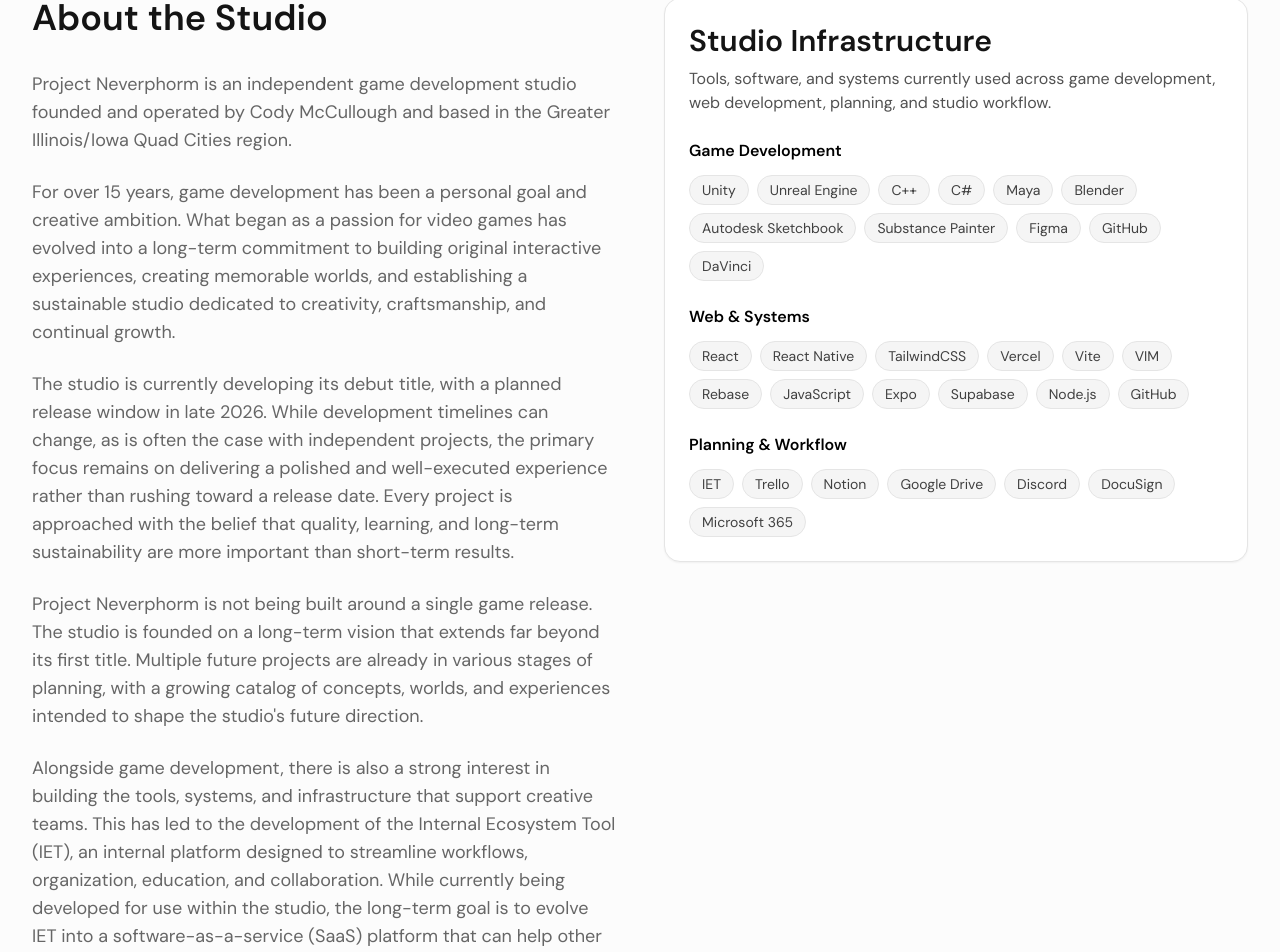
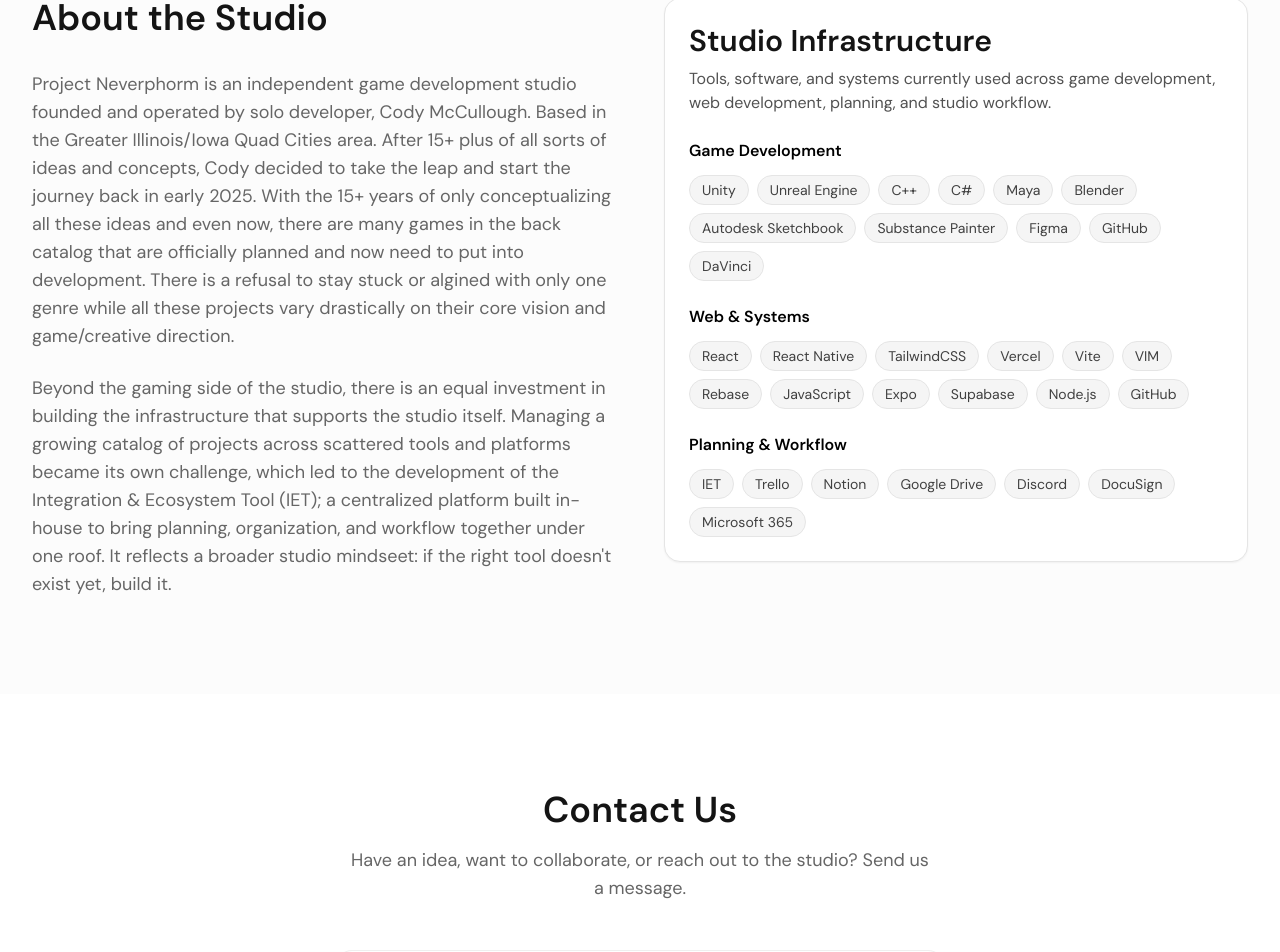
Before and after one commit to Minxci/neverphorm-site, a React (Vite) app in the folder apps/web/: page / in a window 1280 px wide. Shown: the part 1129-2081 px from the top of the page. Built offline with nearby package versions, Linux system fonts and the light colour scheme; the HTML template or start-up script is replaced by a standard one; what pocketbase would draw is missing.

Commit message:
updated the sitemap xml

```diff
--- a/apps/web/src/pages/HomePage.jsx
+++ b/apps/web/src/pages/HomePage.jsx
@@ -114,38 +114,17 @@ const HomePage = () => {
               </h2>
               <div className="space-y-6 text-base md:text-lg leading-relaxed text-muted-foreground">
                 <p>
-                  Project Neverphorm is an independent game development studio founded and operated by Cody McCullough and based in
-                  the Greater Illinois/Iowa Quad Cities region.
-                </p>
-
-                <p>
-                  For over 15 years, game development has been a personal goal and creative ambition. What began as a passion for
-                  video games has evolved into a long-term commitment to building original interactive experiences, creating
-                  memorable worlds, and establishing a sustainable studio dedicated to creativity, craftsmanship, and continual
-                  growth.
+                  Project Neverphorm is an independent game development studio founded and operated by solo developer, Cody McCullough. Based in
+                  the Greater Illinois/Iowa Quad Cities area. After 15+ plus of all sorts of ideas and concepts, Cody decided to take the leap
+                  and start the journey back in early 2025. With the 15+ years of only conceptualizing all these ideas and even now, there are many games
+                  in the back catalog that are officially planned and now need to put into development. There is a refusal to stay stuck or algined with only
+                  one genre while all these projects vary drastically on their core vision and game/creative direction.
                 </p>
                 <p>
-                  The studio is currently developing its debut title, with a planned release window in late 2026. While development
-                  timelines can change, as is often the case with independent projects, the primary focus remains on delivering a
-                  polished and well-executed experience rather than rushing toward a release date. Every project is approached with
-                  the belief that quality, learning, and long-term sustainability are more important than short-term results.
-                </p>
-                <p>
-                  Project Neverphorm is not being built around a single game release. The studio is founded on a long-term vision
-                  that extends far beyond its first title. Multiple future projects are already in various stages of planning, with
-                  a growing catalog of concepts, worlds, and experiences intended to shape the studio's future direction.
-                </p>
-                <p>
-                  Alongside game development, there is also a strong interest in building the tools, systems, and infrastructure
-                  that support creative teams. This has led to the development of the Internal Ecosystem Tool (IET), an internal
-                  platform designed to streamline workflows, organization, education, and collaboration. While currently being
-                  developed for use within the studio, the long-term goal is to evolve IET into a software-as-a-service (SaaS)
-                  platform that can help other small and mid-sized creative teams improve their own production pipelines and
-                  operations.
-                </p>
-                <p>
-                  At its core, Project Neverphorm is focused on building meaningful games, practical tools, and a sustainable
-                  creative future—one project at a time.
+                  Beyond the gaming side of the studio, there is an equal investment in building the infrastructure that supports the
+                  studio itself. Managing a growing catalog of projects across scattered tools and platforms became its own challenge,
+                  which led to the development of the Integration & Ecosystem Tool (IET); a centralized platform built in-house to bring planning,
+                  organization, and workflow together under one roof. It reflects a broader studio mindseet: if the right tool doesn't exist yet, build it.
                 </p>
 
               </div>
```
Also changed, not shown: 1 other file (tests, documents, lock files or other folders).
